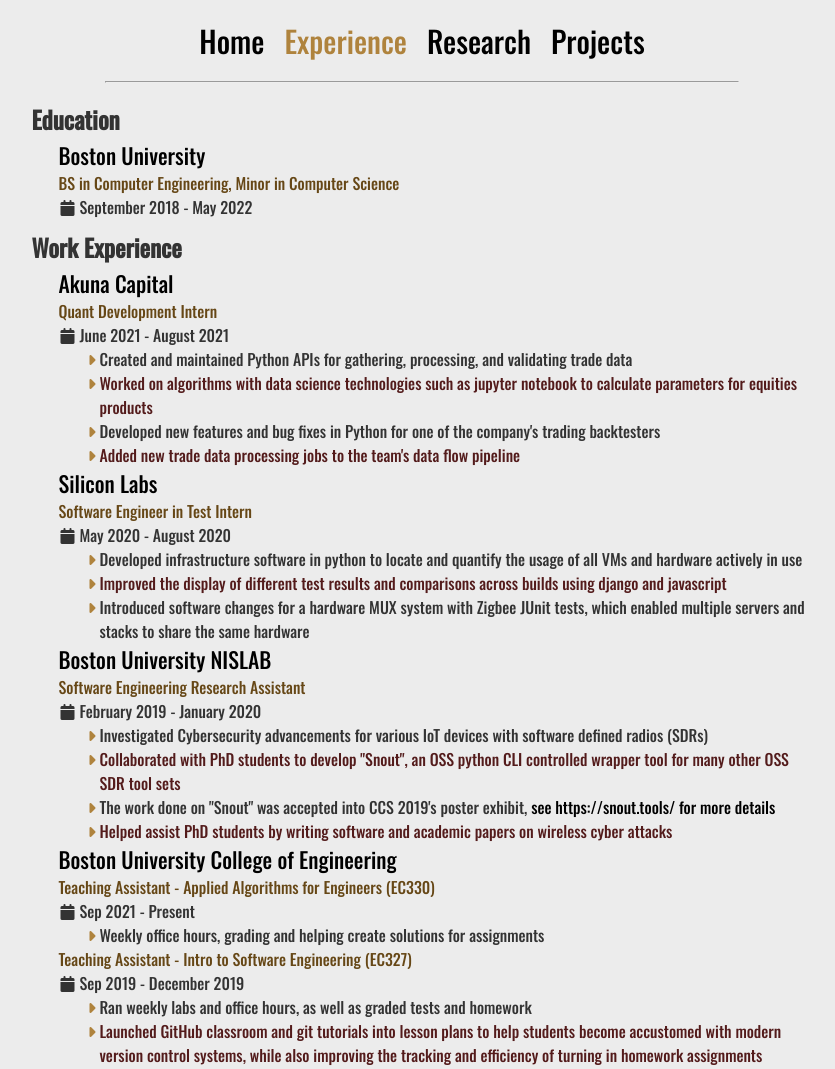
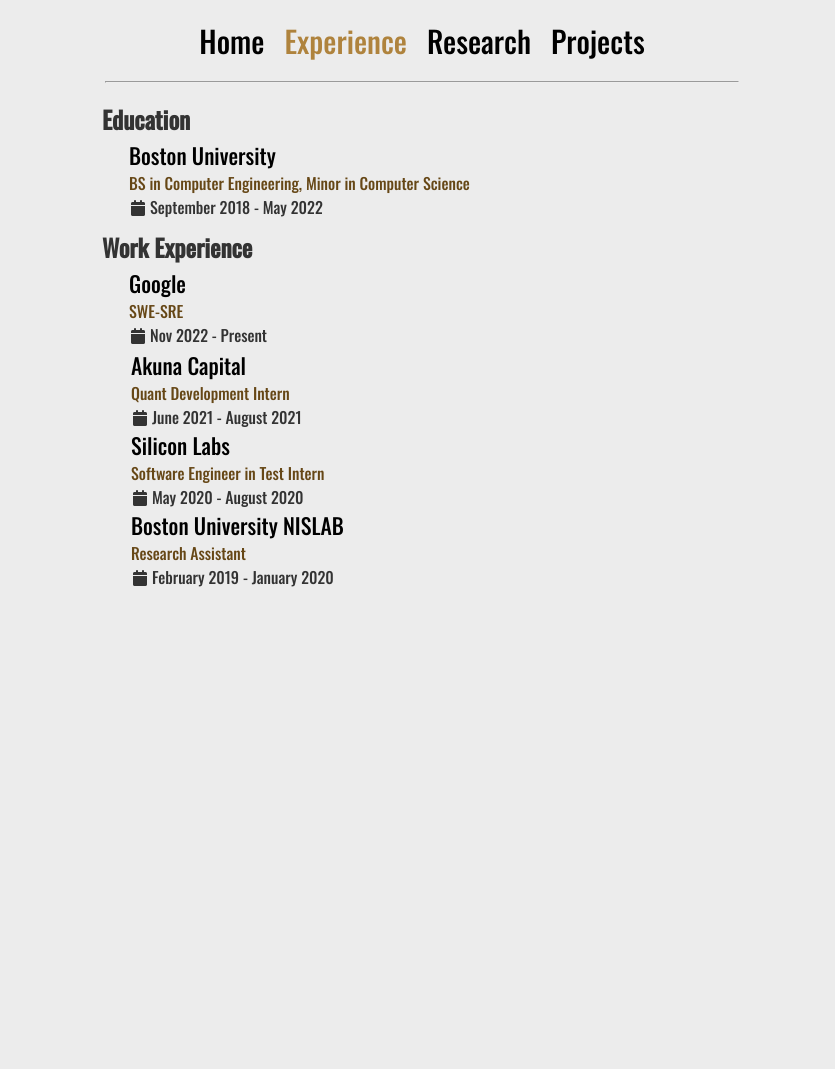
Before and after one commit to jkulskis/jkulskis.github.io, a Jekyll site: the page built from experience.html, in a window 1280 px wide. Shown: the whole page, without its empty margins (218-1053 px from the left). Built offline with Jekyll 4.4.1, drawn with Linux system fonts in a browser that asks for light colours; nearby versions of some CDN libraries; after the commit the page ends 900 px from its top, so only the background shows below that.

Commit message:
updated experience and title text, small layout changes

```diff
--- a/_sass/experience.scss
+++ b/_sass/experience.scss
@@ -3,7 +3,8 @@
 // }
 .container.exp h1 {
   margin: 10px 0 0 0;
-  max-width: $width-limit;
+  width: 50vw;
+  // max-width: $width-limit;
   // text-align: center;
 }
 
--- a/experience.html
+++ b/experience.html
@@ -33,24 +33,18 @@
       <div class="item-list exp-list" id="workList">
         <div class="item">
           <div class="item-header">
+            <a href="https://google.com/" target="_blank">Google</a>
+          </div>
+          <div class="li-title">SWE-SRE</div>
+          <div class="date">Nov 2022 - Present</div>
+        </div>
+      <div class="item-list exp-list" id="workList">
+        <div class="item">
+          <div class="item-header">
             <a href="https://akunacapital.com/" target="_blank">Akuna Capital</a>
           </div>
           <div class="li-title">Quant Development Intern</div>
           <div class="date">June 2021 - August 2021</div>
-          <ul>
-            <li>
-              Created and maintained Python APIs for gathering, processing, and validating trade data
-            </li>
-            <li>
-              Worked on algorithms with data science technologies such as jupyter notebook to calculate parameters for equities products
-            </li>
-            <li>
-              Developed new features and bug fixes in Python for one of the company's trading backtesters
-            </li>
-            <li>
-              Added new trade data processing jobs to the team's data flow pipeline
-            </li>
-          </ul>
         </div>
         <div class="item">
           <div class="item-header">
@@ -58,73 +52,14 @@
           </div>
           <div class="li-title">Software Engineer in Test Intern</div>
           <div class="date">May 2020 - August 2020</div>
-          <ul>
-            <li>
-              Developed infrastructure software in python to locate and quantify the usage of all VMs and hardware
-              actively in use
-            </li>
-            <li>
-              Improved the display of different test results and comparisons across builds using django and javascript
-            </li>
-            <li>
-              Introduced software changes for a hardware MUX system with Zigbee JUnit tests, which enabled multiple
-              servers and stacks to share the same hardware
-            </li>
-          </ul>
         </div>
 
         <div class="item">
           <div class="item-header">
             <a href="http://sites.bu.edu/nislab/" target="_blank">Boston University NISLAB</a>
           </div>
-          <div class="li-title">Software Engineering Research Assistant</div>
+          <div class="li-title">Research Assistant</div>
           <div class="date">February 2019 - January 2020</div>
-          <ul>
-            <li>
-              Investigated Cybersecurity advancements for various IoT devices with software defined radios (SDRs)
-            </li>
-            <li>
-              Collaborated with PhD students to develop "Snout", an OSS python CLI controlled wrapper tool for many
-              other OSS SDR tool sets
-            </li>
-            <li>
-              <p>
-                The work done on "Snout" was accepted into CCS 2019's poster exhibit,
-                <a href="https://snout.tools/" target="_blank">see https://snout.tools/ for more details</a>
-              </p>
-            </li>
-            <li>
-              <p>
-                Helped assist PhD students by writing software and academic papers on wireless cyber attacks
-              </p>
-            </li>
-          </ul>
-        </div>
-        <div class="item">
-          <div class="item-header">
-            <a href="https://www.bu.edu/academics/eng/courses/eng-ec-327/" target="_blank"
-              >Boston University College of Engineering</a
-            >
-          </div>
-          <div class="li-title">
-            Teaching Assistant - Applied Algorithms for Engineers (EC330)
-          </div>
-          <div class="date">Sep 2021 - Present</div>
-          <ul>
-            <li>Weekly office hours, grading and helping create solutions for assignments</li>
-          </ul>
-          <div class="li-title">
-            Teaching Assistant - Intro to Software Engineering (EC327)
-          </div>
-          <div class="date">Sep 2019 - December 2019</div>
-          <ul>
-            <li>Ran weekly labs and office hours, as well as graded tests and homework</li>
-            <li>
-              Launched GitHub classroom and git tutorials into lesson plans to help students become accustomed with
-              modern version control systems, while also improving the tracking and efficiency of turning in homework
-              assignments
-            </li>
-          </ul>
         </div>
 
 <script>
--- a/index.html
+++ b/index.html
@@ -4,7 +4,7 @@
 ---
 <div class="container" id="about">
   <h1>John Mikulskis</h1>
-  <p>Hi, I study computer engineering and computer science at Boston University</p>
+  <p>I'm working as a mix between a SWE and a SRE at the moment</p>
   <p>You can find me @ any of the links below</p>
 </div>
 <div class="container" id="socials">
```
Also changed, not shown: projects/_posts/2019-01-15-The ConnectoBot.md (+1 -1 lines).
